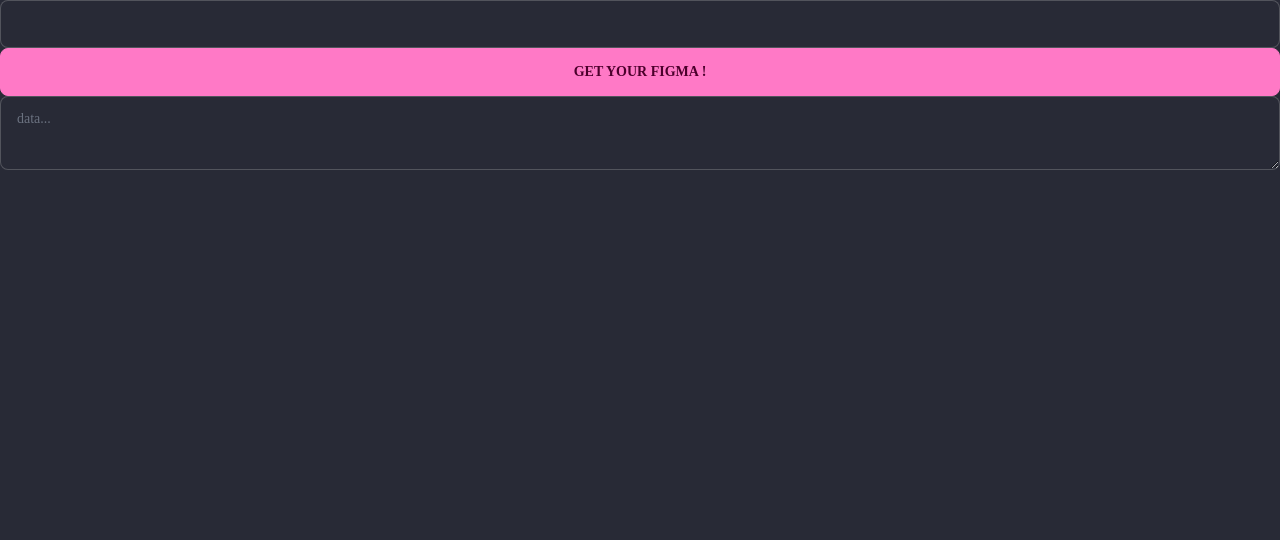
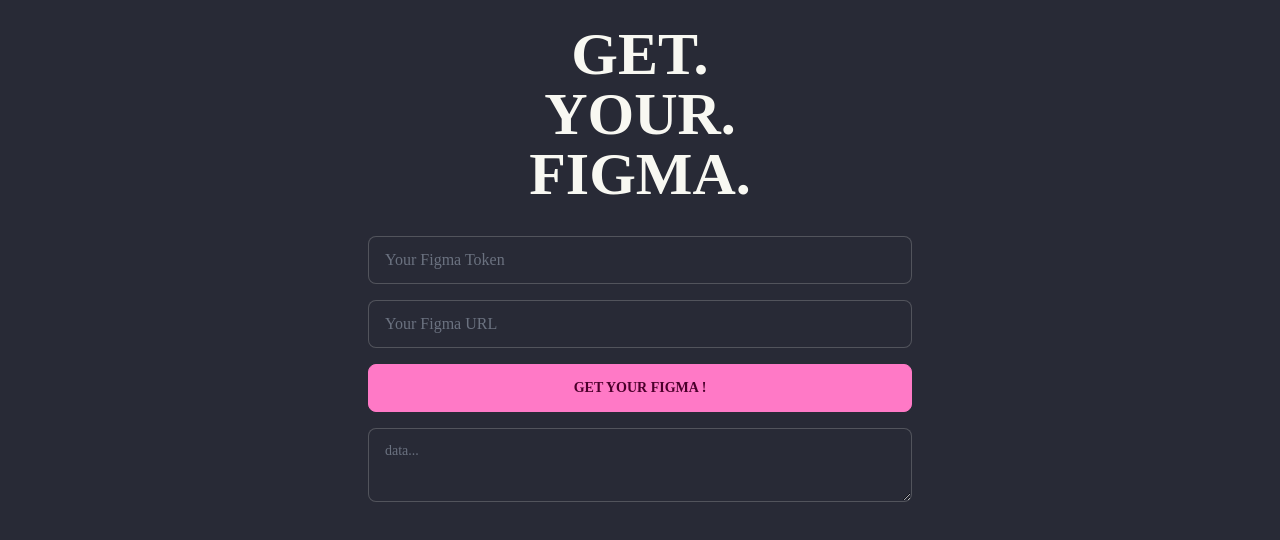
Before and after one commit to jun094/get-your-figma, a Next.js app: page / in a window 1280 px wide. Shown: the top 540 px of the page. Built offline with nearby package versions, Linux system fonts and the light colour scheme; no server answers.

Commit message:
feat: GET Files, fetch 작업 완료

```diff
--- a/src/components/atoms/Input.tsx
+++ b/src/components/atoms/Input.tsx
@@ -1,17 +1,28 @@
+import { ChangeEvent, forwardRef, InputHTMLAttributes, Ref } from 'react'
+
 type InputProps = {
-  value: string
+  name?: string
+  type?: string
   placeholder?: string
-}
+  value?: string
+  onChange?: (e: ChangeEvent<HTMLInputElement>) => void
+} & Omit<InputHTMLAttributes<HTMLInputElement>, 'type'>
 
-function Input({ value, placeholder }: InputProps) {
+function Input(
+  { type = 'text', value, name, placeholder, onChange }: InputProps,
+  ref: Ref<HTMLInputElement>,
+) {
   return (
     <input
-      type="text"
+      ref={ref}
+      name={name}
       value={value}
+      type={type}
       placeholder={placeholder}
       className="input input-bordered w-full"
+      onChange={onChange}
     />
   )
 }
 
-export default Input
+export default forwardRef(Input)
--- a/src/components/atoms/Stack.tsx
+++ b/src/components/atoms/Stack.tsx
@@ -1,12 +1,10 @@
 type StackProps = {
-  gutter?: number
+  gap?: string
   children: React.ReactNode
 }
 
-function Stack({ gutter = 4, children }: StackProps) {
-  const gapY = `gap-y-${gutter}`
-
-  return <div className={`flex flex-col ${gapY}`}>{children}</div>
+function Stack({ gap = 'gap-y-4', children }: StackProps) {
+  return <div className={`flex flex-col ${gap}`}>{children}</div>
 }
 
 export default Stack
--- a/src/components/atoms/Textarea.tsx
+++ b/src/components/atoms/Textarea.tsx
@@ -2,7 +2,6 @@
   value: any
 }
 function Textarea({ value }: TextareaProps) {
-  console.log(value)
   return (
     <textarea
       readOnly
--- a/src/components/modules/FigmaResults/index.tsx
+++ b/src/components/modules/FigmaResults/index.tsx
@@ -1,12 +1,18 @@
-import Textarea from '@components/atoms/Textarea'
-import { useGetFigmaFile } from '@hooks/useFetchFigma'
+import Textarea from '_components/atoms/Textarea'
 
-type FigmaResultsProps = {
-  isGetData: boolean
-}
-function FigmaResults({ isGetData = false }: FigmaResultsProps) {
-  const { data } = useGetFigmaFile({ enabled: isGetData })
+import { useGetFigmaFile } from '_hooks/useFetchFigma'
+import { FigmaResultType } from '_types/figma'
 
+type FigmaResultsProps = FigmaResultType
+
+function FigmaResults({ token, fileKey, isEnabledResults }: FigmaResultsProps) {
+  const { data, isError } = useGetFigmaFile({
+    token,
+    fileKey,
+    isEnabledResults,
+  })
+
+  if (isError) return <h1>error:(</h1>
   return <Textarea value={JSON.stringify(data)} />
 }
 
--- /dev/null
+++ b/src/components/modules/FigmaResults/loading.tsx
@@ -0,0 +1,5 @@
+function FigmaResultsLoading() {
+  return <div>loading...</div>
+}
+
+export default FigmaResultsLoading
--- /dev/null
+++ b/src/components/modules/PageWrapper.tsx
@@ -0,0 +1,9 @@
+type PageWrapperProps = {
+  children: React.ReactNode
+}
+
+function PageWrapper({ children }: PageWrapperProps) {
+  return <main className="flex flex-col mx-auto py-6 px-4 max-w-xl">{children}</main>
+}
+
+export default PageWrapper
--- a/src/hooks/useFetchFigma/api.ts
+++ b/src/hooks/useFetchFigma/api.ts
@@ -1,7 +1,10 @@
 import axios from 'axios'
+import { FigmaResultType } from '_types/figma'
 
-const getFigmaFile = async () => {
-  const { data } = await axios.get(`/api/figma`)
+type FileKeyType = Pick<FigmaResultType, 'fileKey' | 'token'>
+
+const getFigmaFile = async ({ token, fileKey }: FileKeyType) => {
+  const { data } = await axios.get(`/api/figma/${fileKey}`)
   return data
 }
 
--- a/src/hooks/useFetchFigma/index.tsx
+++ b/src/hooks/useFetchFigma/index.tsx
@@ -1,16 +1,20 @@
 import { useQuery } from '@tanstack/react-query'
 
-import { QUERY_KEY } from '@constants/index'
+import { QUERY_KEY } from '_constants/index'
+import { FigmaResultType } from '_types/figma'
+
 import { getFigmaFile } from './api'
 
 //*** GET figma file
-const useGetFigmaFile = (options: any) => {
-  const { enabled = false } = options || {}
-
+const useGetFigmaFile = ({
+  token,
+  fileKey,
+  isEnabledResults,
+}: FigmaResultType) => {
   return useQuery({
-    queryKey: [QUERY_KEY.FIGMA_file],
-    queryFn: getFigmaFile,
-    enabled,
+    queryKey: [QUERY_KEY.FIGMA_file, token, fileKey],
+    queryFn: () => getFigmaFile({ token, fileKey }),
+    enabled: isEnabledResults,
   })
 }
 
--- a/src/pages/index.tsx
+++ b/src/pages/index.tsx
@@ -1,23 +1,51 @@
-import { Suspense, useState } from 'react'
+import { Suspense, useRef, useState } from 'react'
 
-import Button from '@components/atoms/Button'
-import Input from '@components/atoms/Input'
-import FigmaResults from '@components/modules/FigmaResults'
+import Button from '_components/atoms/Button'
+import Input from '_components/atoms/Input'
+import Top from '_components/atoms/Top'
+import PageWrapper from '_components/modules/PageWrapper'
+import Stack from '_components/atoms/Stack'
+
+import FigmaResults from '_components/modules/FigmaResults'
+import FigmaResultsLoading from '_components/modules/FigmaResults/loading'
+
+import { extractFileKey } from '_utils/index'
 
 function HomePage() {
-  const [isGetData, setIsGetData] = useState(false)
+  const [isEnabledResults, setIsEnabledResults] = useState<boolean>(false)
+
+  const tokenRef = useRef<HTMLInputElement>(null)
+  const urlRef = useRef<HTMLInputElement>(null)
+
+  // NOTE: token 기입 안 한 경우, 임시 token으로 fetch 작업 진행
+  const token = tokenRef.current?.value || process.env.NEXT_PUBLIC_FIGMA_TOKEN
+  const url = urlRef.current?.value || ''
 
   return (
-    <div className="flex flex-col">
-      <Input />
-      <Button onClick={() => setIsGetData(prev => !prev)}>
-        Get Your Figma !
-      </Button>
+    <PageWrapper>
+      <div className="flex flex-col text-center mb-8">
+        <Top>GET.</Top>
+        <Top>YOUR.</Top>
+        <Top>FIGMA.</Top>
+      </div>
 
-      <Suspense fallback={<h1>loading...</h1>}>
-        <FigmaResults isGetData={isGetData} />
-      </Suspense>
-    </div>
+      <Stack>
+        <Input ref={tokenRef} placeholder="Your Figma Token" />
+        <Input ref={urlRef} placeholder="Your Figma URL" />
+
+        <Button onClick={() => setIsEnabledResults(true)}>
+          Get Your Figma !
+        </Button>
+
+        <Suspense fallback={<FigmaResultsLoading />}>
+          <FigmaResults
+            token={token || ''}
+            fileKey={extractFileKey(url)}
+            isEnabledResults={isEnabledResults}
+          />
+        </Suspense>
+      </Stack>
+    </PageWrapper>
   )
 }
 
--- /dev/null
+++ b/src/types/figma.ts
@@ -0,0 +1,7 @@
+type FigmaResultType = {
+  token: string
+  fileKey: string
+  isEnabledResults: boolean
+}
+
+export type { FigmaResultType }
--- /dev/null
+++ b/src/utils/index.ts
@@ -0,0 +1,8 @@
+const extractFileKey = (url: string) => {
+  const urlSplit = url.split('/')
+  const fileIndex = urlSplit.indexOf('file')
+
+  return urlSplit[fileIndex + 1]
+}
+
+export { extractFileKey }
```
Also changed, not shown: tsconfig.json (+6 -4 lines).
